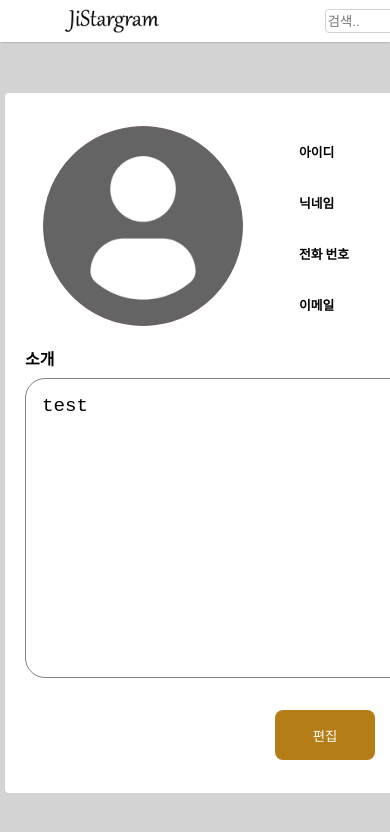
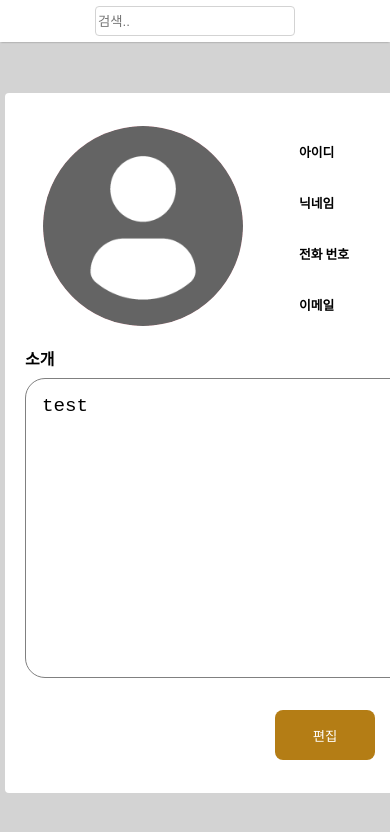
Before and after one commit to kigpand/clonestargram, a Next.js app: page /profile in a window 390 px wide. Shown: the top 832 px of the page. Built offline with nearby package versions, Linux system fonts and the light colour scheme.

Commit message:
window resize hook 추가, mobile header component

```diff
--- /dev/null
+++ b/hooks/useWindowHook.ts
@@ -0,0 +1,15 @@
+import { useState, useEffect } from "react";
+
+export const useWindowSize = () => {
+  const [windowSize, setWindowSize] = useState<number>(0);
+  useEffect(() => {
+    function handleResize() {
+      setWindowSize(window.innerWidth);
+    }
+    // Add event listener
+    window.addEventListener("resize", handleResize);
+    handleResize();
+    return () => window.removeEventListener("resize", handleResize);
+  }, []);
+  return windowSize;
+};
--- a/layout/Layout/Layout.tsx
+++ b/layout/Layout/Layout.tsx
@@ -1,10 +1,15 @@
+import { useWindowSize } from "../../hooks/useWindowHook";
+import { MOBILE_SIZE } from "../../utils/common";
 import Header from "../header/Header";
+import MobileHeader from "../header/mobileHeader/mobileHeader";
 import styles from "./Layout.module.scss";
 
 const Layout = ({ component }: any) => {
+  const windowWidth = useWindowSize();
+
   return (
     <div className={styles.layout}>
-      <Header />
+      {windowWidth < MOBILE_SIZE ? <MobileHeader /> : <Header />}
       {component}
     </div>
   );
--- a/layout/header/Header.tsx
+++ b/layout/header/Header.tsx
@@ -1,13 +1,10 @@
 import React, { ChangeEvent, useState } from "react";
+import { useInput } from "../../hooks/useInput";
 import styles from "./header.module.scss";
 import HeaderItems from "./headerItem/HeaderItem";
 
 const Header = () => {
-  const [searchValue, setSearchValue] = useState("");
-
-  const onChangeSearch = (e: ChangeEvent<HTMLInputElement>) => {
-    setSearchValue(e.target.value);
-  };
+  const inputData = useInput("");
 
   return (
     <div className={styles.header}>
@@ -16,7 +13,7 @@ const Header = () => {
         className={styles.text}
         type="text"
         placeholder="검색.."
-        onChange={onChangeSearch}
+        onChange={inputData.onChange}
       />
       <HeaderItems />
     </div>
--- /dev/null
+++ b/layout/header/mobileHeader/mobileHeader.module.scss
@@ -0,0 +1,20 @@
+.mobileHeader {
+  width: 100%;
+  height: 50px;
+  background-color: white;
+  display: flex;
+  align-items: center;
+  justify-content: center;
+  z-index: 1;
+  -webkit-box-shadow: 0px 3px 2px -1px rgba(0, 0, 0, 0.4);
+  -moz-box-shadow: 0px 3px 2px -1px rgba(0, 0, 0, 0.4);
+  box-shadow: 0px 1px 2px -1px rgba(0, 0, 0, 0.4);
+
+  .text {
+    border: 1px solid lightgray;
+    border-radius: 4px;
+    width: 200px;
+    height: 30px;
+    outline: none;
+  }
+}
--- /dev/null
+++ b/layout/header/mobileHeader/mobileHeader.tsx
@@ -0,0 +1,20 @@
+import React, { ChangeEvent, useState } from "react";
+import { useInput } from "../../../hooks/useInput";
+import styles from "./mobileHeader.module.scss";
+
+const MobileHeader = () => {
+  const inputData = useInput("");
+
+  return (
+    <div className={styles.mobileHeader}>
+      <input
+        className={styles.text}
+        type="text"
+        placeholder="검색.."
+        onChange={inputData.onChange}
+      />
+    </div>
+  );
+};
+
+export default MobileHeader;
--- /dev/null
+++ b/utils/common.ts
@@ -0,0 +1 @@
+export const MOBILE_SIZE = 412;
```
